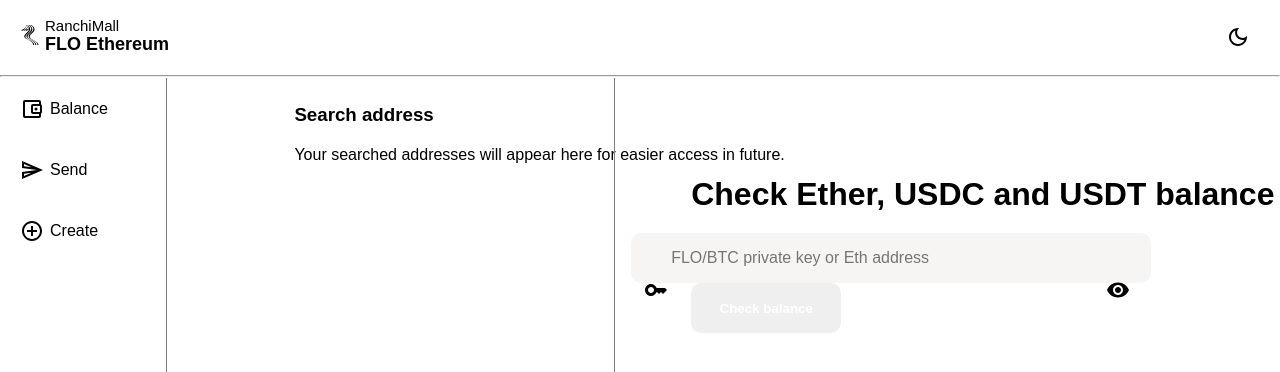
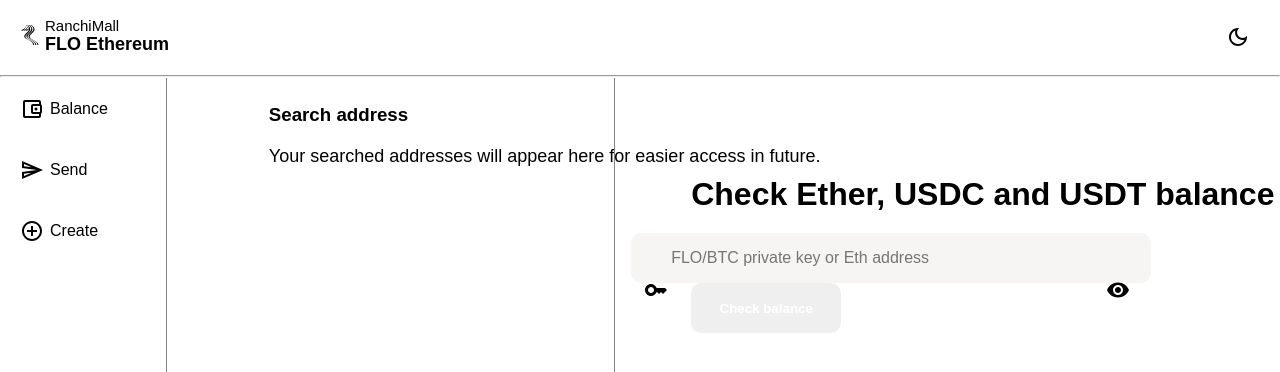
Before and after one commit to SAHIBAKHATOON/Solana, a plain HTML site: page index.html in a window 1280 px wide. Shown: the top 372 px of the page. Drawn offline with Linux system fonts and the light colour scheme.

Commit message:
eleventh commit

```diff
--- a/style.css
+++ b/style.css
@@ -62,11 +62,12 @@ left: 13%;
  }
  .second_section{
    position: absolute;
-   left: 23%;
+   left: 21%;
    top: 13%;
  }
  .second_section p{
    margin-top: 20px;
+   font-size: 18px;
  }
  .second_line{
    border-left: 1px solid grey;
```
